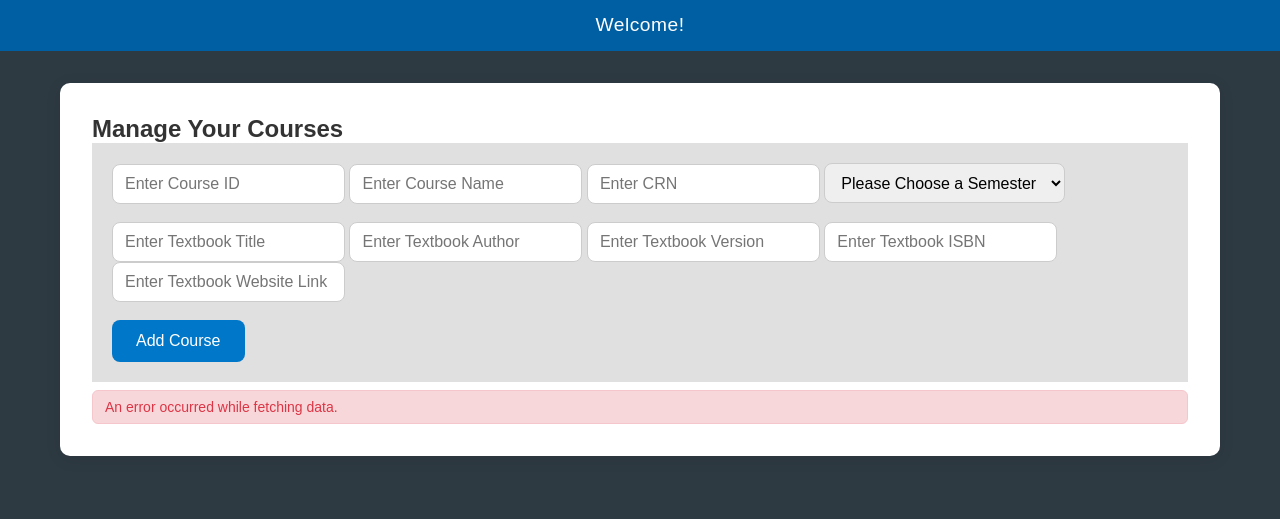
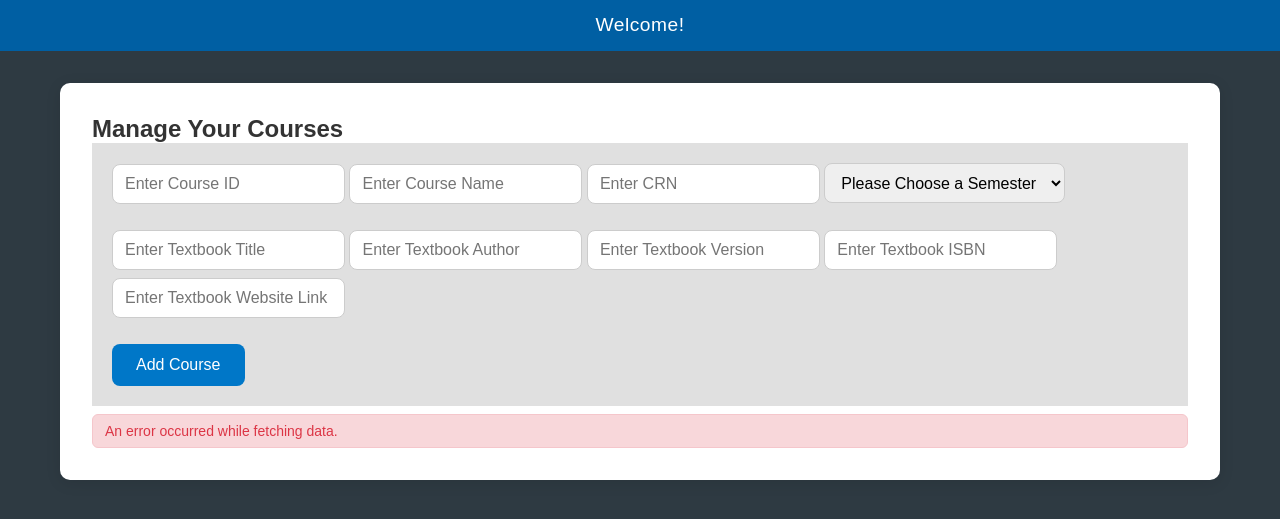
Before and after one commit to Primo-Luxuria/SPG8, a Django app: page /teacher/ in a window 1280 px wide. Shown: the part 122-641 px from the top of the page. Run offline with Django 5.2, Linux system fonts and the light colour scheme; a user stored in the database is signed in; parts of the project's set-up code (start-up, migrations or seed data) failed here and were passed over.

Commit message:
Update SBteacher.html

```diff
--- a/welcome/templates/welcome/SBteacher.html
+++ b/welcome/templates/welcome/SBteacher.html
@@ -11,6 +11,7 @@
     input[type="date"],
     select,
     textarea {
+	margin-bottom: 8px;
         height: 40px !important; /* Increased height */
         padding: 10px 12px !important;
         font-size: 16px !important;
```
